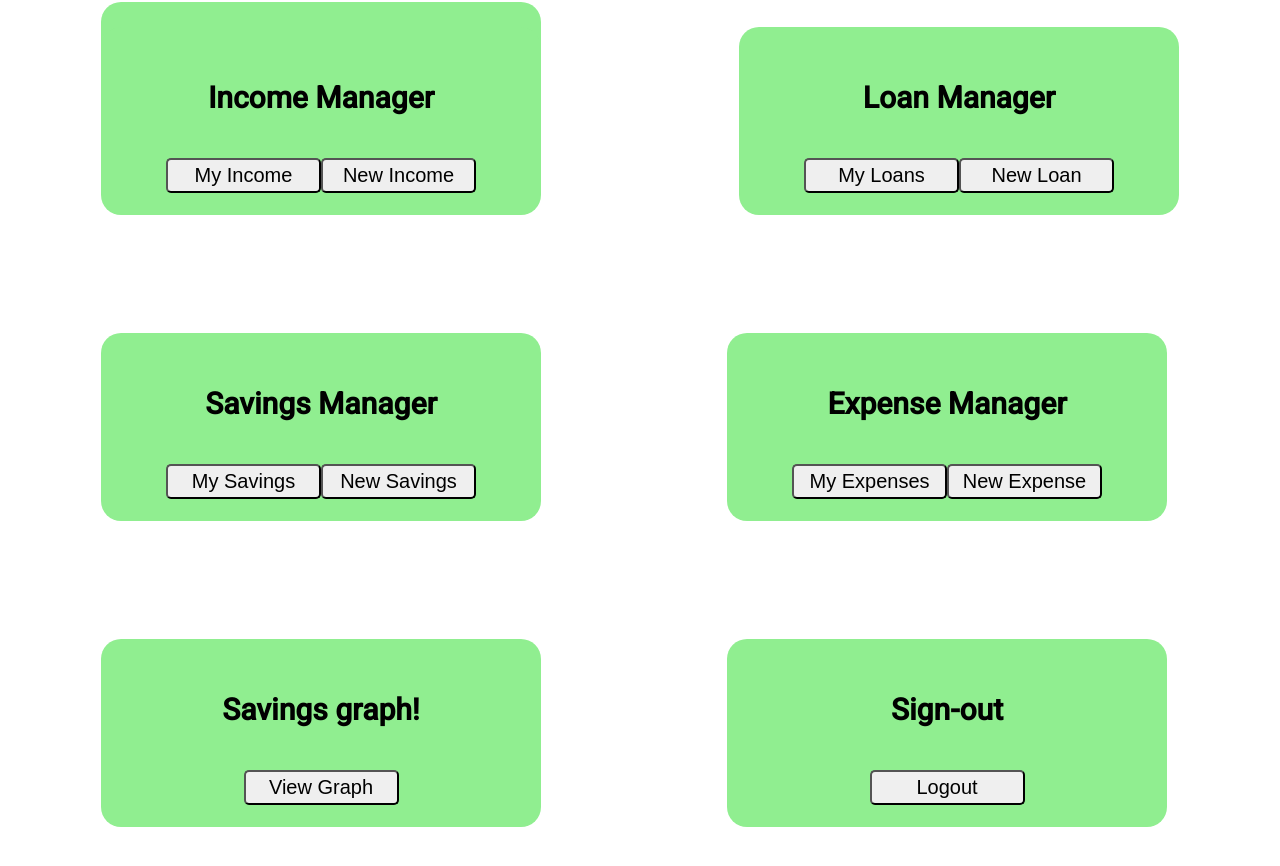
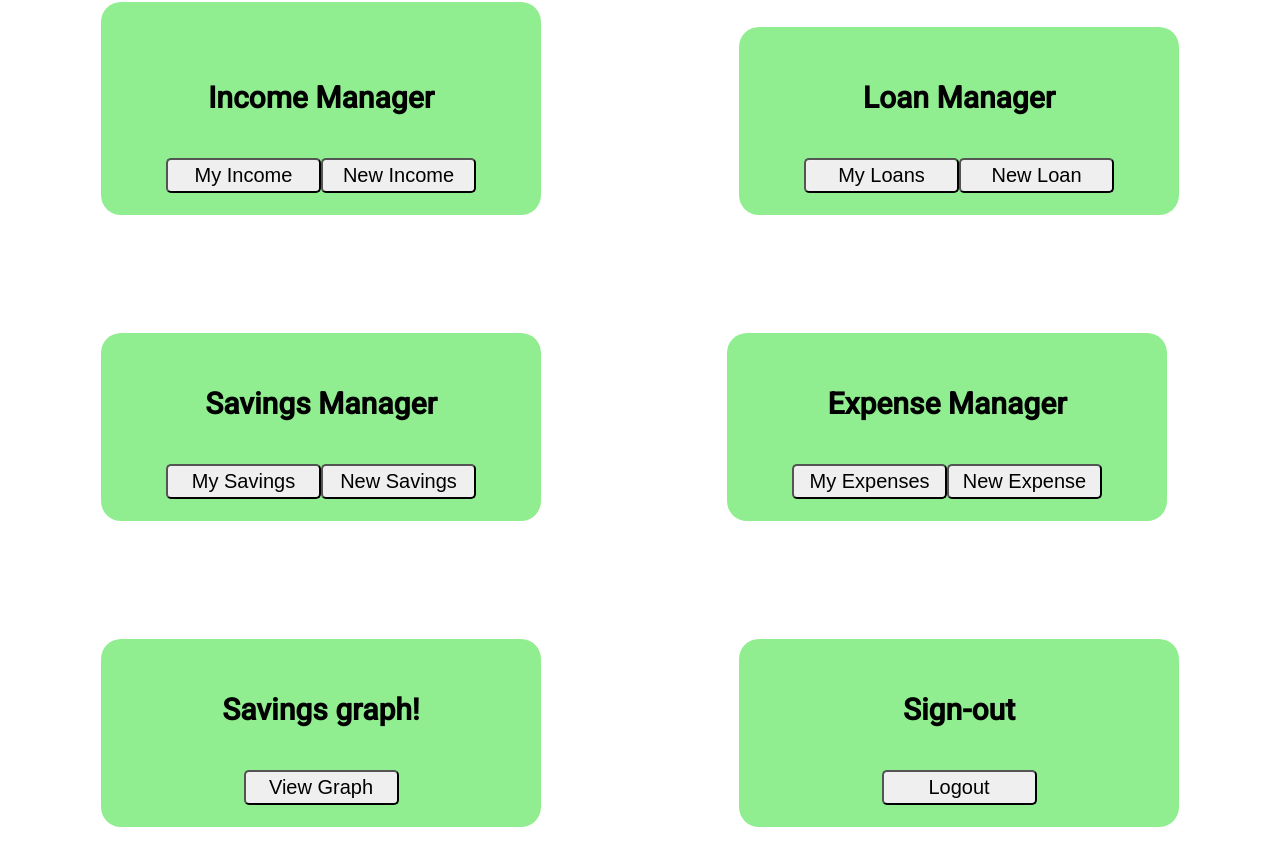
Before and after one commit to 211115-UTA-NET/Team1-P2, an Angular app in the folder Angular/angular-banked-app/: page /userpage in a window 1280 px wide. Shown: the part 162-1028 px from the top of the page. Built offline with nearby package versions, Linux system fonts and the light colour scheme; a web font is replaced by a local one.

Commit message:
Updated forms

```diff
--- a/Angular/angular-banked-app/src/app/user-page/user-page.component.html
+++ b/Angular/angular-banked-app/src/app/user-page/user-page.component.html
@@ -58,7 +58,7 @@
 </div>
 
 <!-- Sign out -->
-<div class="Display" style="float: left">
+<div class="Display" style="float: right">
     <p>
         Sign-out
     </p>
```
Also changed, not shown: Angular/angular-banked-app/src/app/user-page/user-page.component.ts (+17 -18 lines), Angular/angular-banked-app/src/app/savings-graph/savings-graph.component.ts (line endings or trailing spaces).
